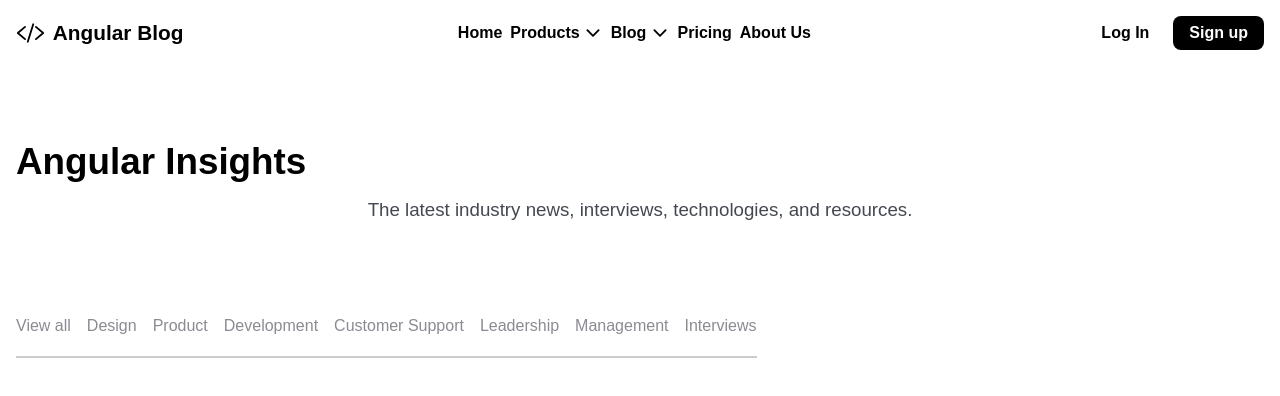
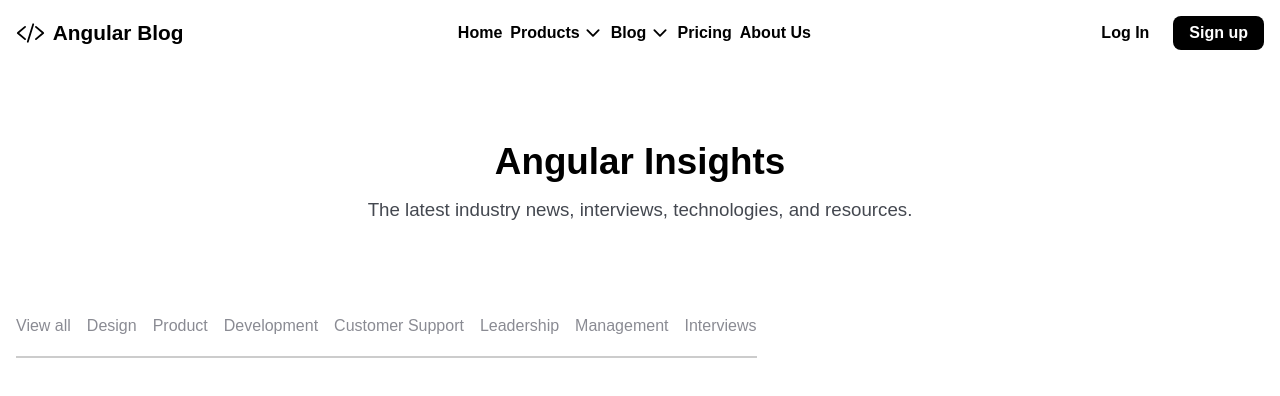
Before and after one commit to ygg-m/angular-blog, an Angular app: page / in a window 1280 px wide. Shown: the top 396 px of the page. Built offline with nearby package versions, Linux system fonts and the light colour scheme.

Commit message:
style: add media query

```diff
--- a/src/app/Components/page-title/page-title.component.sass
+++ b/src/app/Components/page-title/page-title.component.sass
@@ -11,10 +11,15 @@
 
   text-align: left
 
+  @media (min-width: 610px)
+    text-align: center
+
   h1
     width: 100%
     font-size: 2.3rem
 
+
   h3
     color: #444850
+    width: 100%
     font-weight: 400
```
